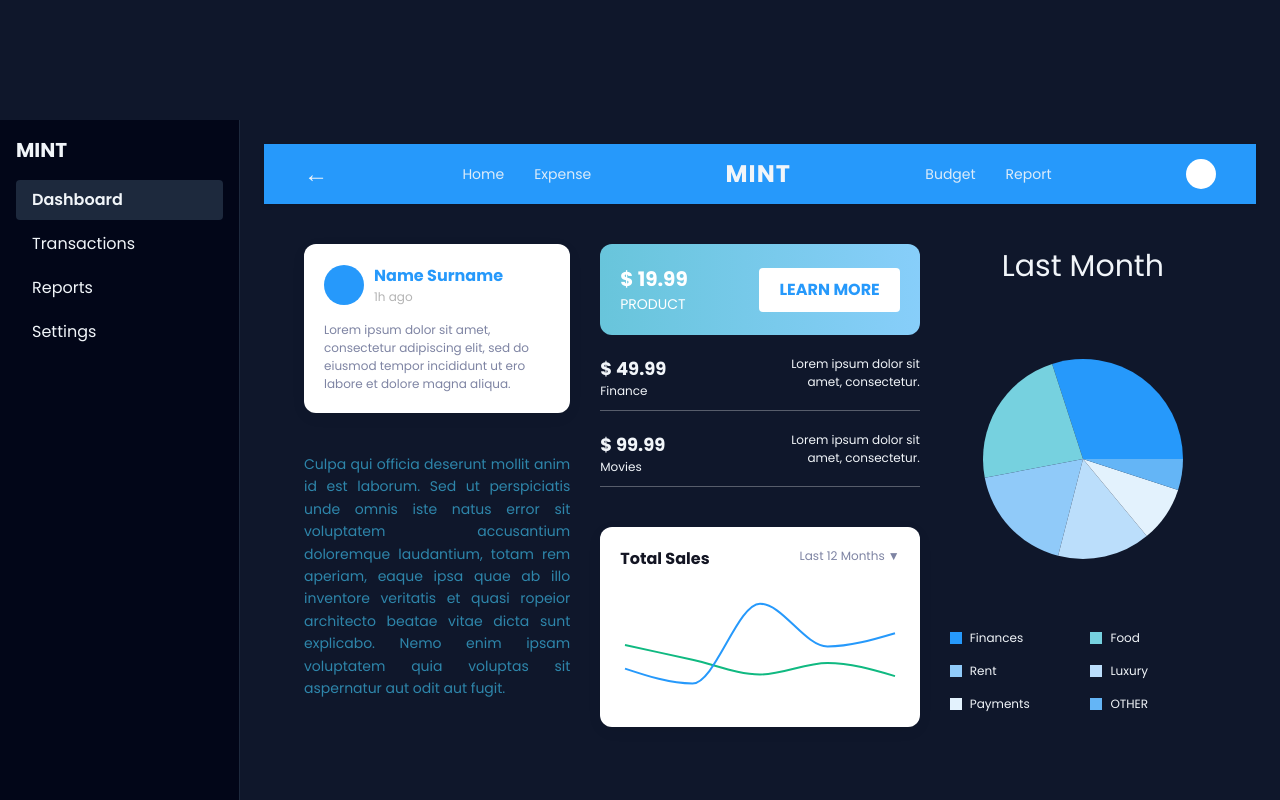
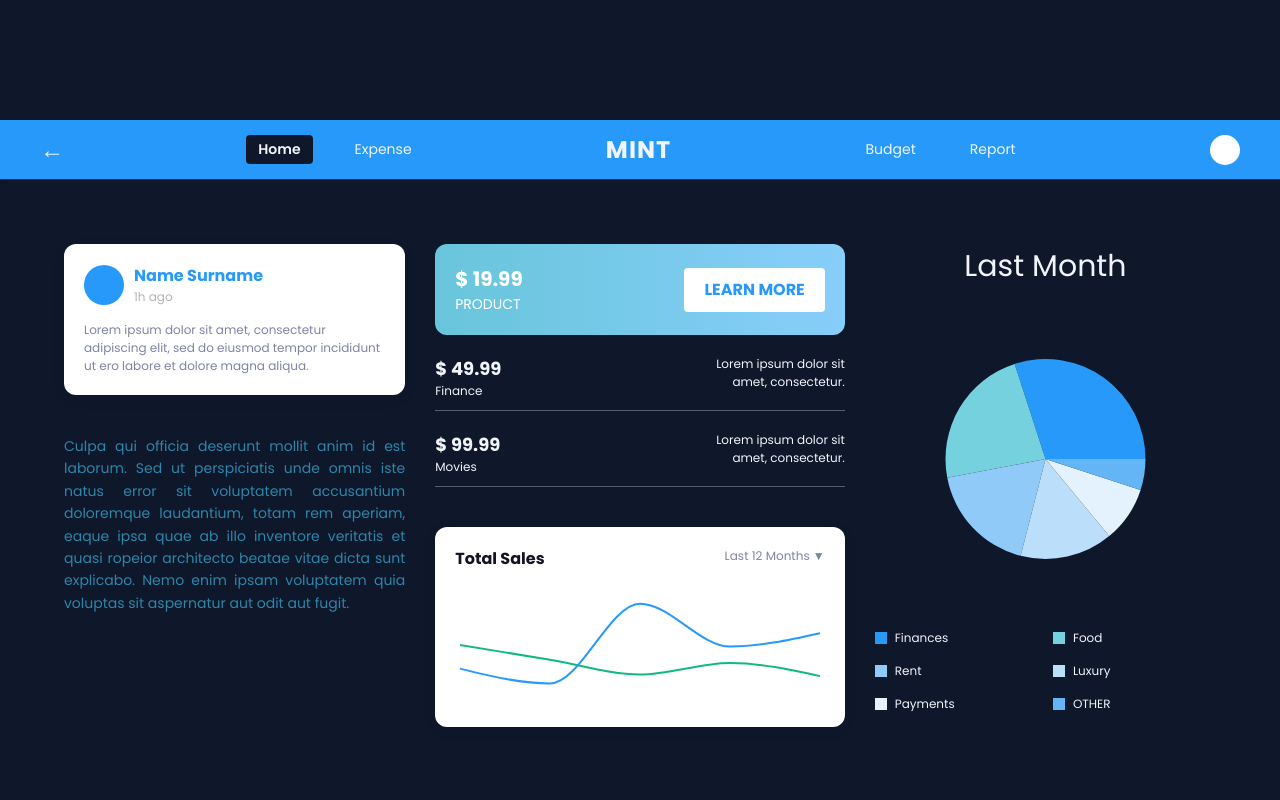
Before and after one commit to srod2016/MINT, a React (Vite) app: page /budget in a window 1280 px wide. Shown: the part 680-1480 px from the top of the page. Built offline with nearby package versions, Linux system fonts and the light colour scheme.

Commit message:
Changes to header panel and general navigation. Added budget page and connected it to navigation

```diff
--- a/src/App.jsx
+++ b/src/App.jsx
@@ -8,6 +8,7 @@
 import Layout from "./modules/Layout";
 import Dashboard from "./pages/Dashboard";
 import Transactions from "./pages/Transactions";
+import Budget from "./pages/Budget";
 import Reports from "./pages/Reports";
 import Settings from "./pages/Settings";
 
@@ -27,7 +28,7 @@
           <Route index element={<Dashboard />} />
           <Route path="transactions" element={<Transactions />} />
           <Route path="reports" element={<Reports />} />
-          <Route path="settings" element={<Settings />} />
+          <Route path="budget" element={<Budget />} />
         </Route>
       </Routes>
     </HashRouter>
--- /dev/null
+++ b/src/modules/Header.jsx
@@ -0,0 +1,72 @@
+// Header.jsx
+import { NavLink } from "react-router-dom";
+
+const linkBase = "px-3 py-1 rounded hover:bg-slate-800 transition-colors";
+const linkActive = "bg-slate-900 font-semibold";
+
+export default function Header() {
+  return (
+    <header className="header flex items-center justify-between px-6 py-3 bg-slate-950 text-slate-100 border-b border-slate-800">
+      {/* Left back arrow */}
+      <div style={{ fontSize: "24px" }}>←</div>
+
+      {/* Left nav links */}
+      <nav className="nav-links flex gap-4">
+        <NavLink
+          to="/"
+          end
+          className={({ isActive }) =>
+            `${linkBase} ${isActive ? linkActive : ""}`
+          }
+        >
+          Home
+        </NavLink>
+
+        <NavLink
+          to="/transactions"
+          className={({ isActive }) =>
+            `${linkBase} ${isActive ? linkActive : ""}`
+          }
+        >
+          Expense
+        </NavLink>
+      </nav>
+
+      {/* Center title */}
+      <div className="header-title text-xl font-bold tracking-wide">
+        MINT
+      </div>
+
+      {/* Right nav links */}
+      <nav className="nav-links flex gap-4">
+        <NavLink
+          to="/budget"
+          className={({ isActive }) =>
+            `${linkBase} ${isActive ? linkActive : ""}`
+          }
+        >
+          Budget
+        </NavLink>
+
+        <NavLink
+          to="/reports"
+          className={({ isActive }) =>
+            `${linkBase} ${isActive ? linkActive : ""}`
+          }
+        >
+          Report
+        </NavLink>
+      </nav>
+
+      {/* Right avatar circle */}
+      <div
+        style={{
+          width: "30px",
+          height: "30px",
+          background: "white",
+          borderRadius: "50%",
+        }}
+      ></div>
+    </header>
+  );
+}
--- a/src/modules/Layout.jsx
+++ b/src/modules/Layout.jsx
@@ -1,57 +1,11 @@
-import { NavLink, Outlet } from "react-router-dom";
+import { Outlet } from "react-router-dom";
+import Header from "./Header";
 
 export default function Layout() {
-  const linkBase =
-    "block px-4 py-2 rounded hover:bg-slate-700 transition-colors";
-  const linkActive = "bg-slate-800 font-semibold";
-
   return (
-    <div className="min-h-screen flex bg-slate-900 text-slate-100">
-      {/* Sidebar */}
-      <aside className="w-60 bg-slate-950 border-r border-slate-800 p-4">
-        <h1 className="text-xl font-bold mb-4">MINT</h1>
-
-        <nav className="space-y-1">
-          <NavLink
-            to="/"
-            end
-            className={({ isActive }) =>
-              `${linkBase} ${isActive ? linkActive : ""}`
-            }
-          >
-            Dashboard
-          </NavLink>
-
-          <NavLink
-            to="/transactions"
-            className={({ isActive }) =>
-              `${linkBase} ${isActive ? linkActive : ""}`
-            }
-          >
-            Transactions
-          </NavLink>
-
-          <NavLink
-            to="/reports"
-            className={({ isActive }) =>
-              `${linkBase} ${isActive ? linkActive : ""}`
-            }
-          >
-            Reports
-          </NavLink>
-
-          <NavLink
-            to="/settings"
-            className={({ isActive }) =>
-              `${linkBase} ${isActive ? linkActive : ""}`
-            }
-          >
-            Settings
-          </NavLink>
-        </nav>
-      </aside>
-
-      {/* Main content */}
+    <div className="min-h-screen bg-slate-900 text-slate-100 flex flex-col">
+      <Header />
+      {/* Main content area where pages render */}
       <main className="flex-1 p-6">
         <Outlet />
       </main>
--- /dev/null
+++ b/src/pages/Budget.jsx
@@ -0,0 +1,3 @@
+export default function Budget() {
+  return <h1 className="text-2xl font-bold">Budget</h1>;
+}
--- a/src/pages/Dashboard.jsx
+++ b/src/pages/Dashboard.jsx
@@ -22,19 +22,6 @@
 
   return (
     <div style={{ minHeight: '100vh' }}>
-      <header className="header">
-        <div style={{ fontSize: '24px' }}>←</div>
-        <div className="nav-links">
-          <span>Home</span>
-          <span>Expense</span>
-        </div>
-        <div className="header-title">MINT</div>
-        <div className="nav-links">
-          <span>Budget</span>
-          <span>Report</span>
-        </div>
-        <div style={{ width: '30px', height: '30px', background: 'white', borderRadius: '50%' }}></div>
-      </header>
 
       <div className="dashboard-grid">
 
--- a/src/pages/Transactions.jsx
+++ b/src/pages/Transactions.jsx
@@ -1,3 +1,3 @@
-export default function Transcations() {
-  return <h1 className="text-2xl font-bold">Transactions</h1>;
+export default function Transactions() {
+  return <h1 className="text-2xl font-bold">Expenses</h1>;
 }
--- a/vite.config.js
+++ b/vite.config.js
@@ -12,5 +12,6 @@
     host: '127.0.0.1', // Forces IPv4
     port: 3000,        // Forced port
     strictPort: true,
+    open: true
   }
 })
```
Also changed, not shown: 1 other file (tests, documents, lock files or other folders).
